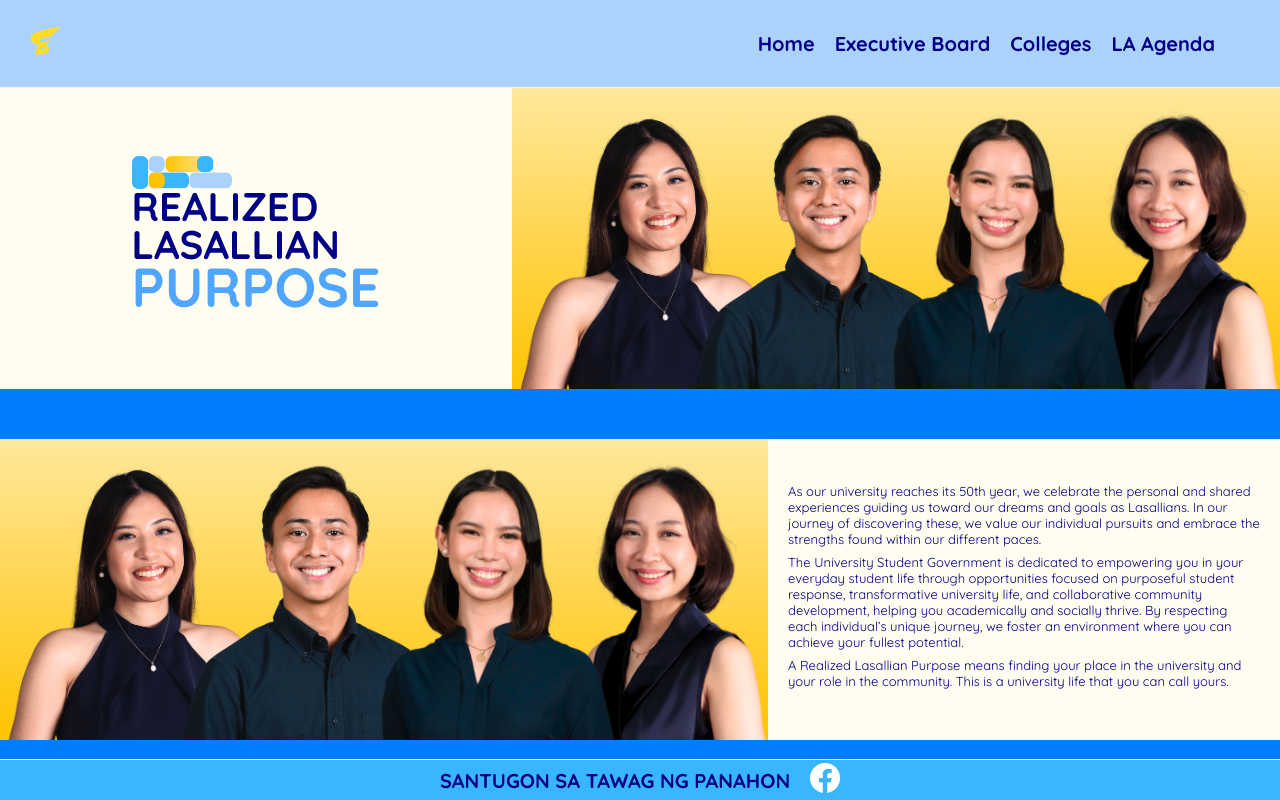
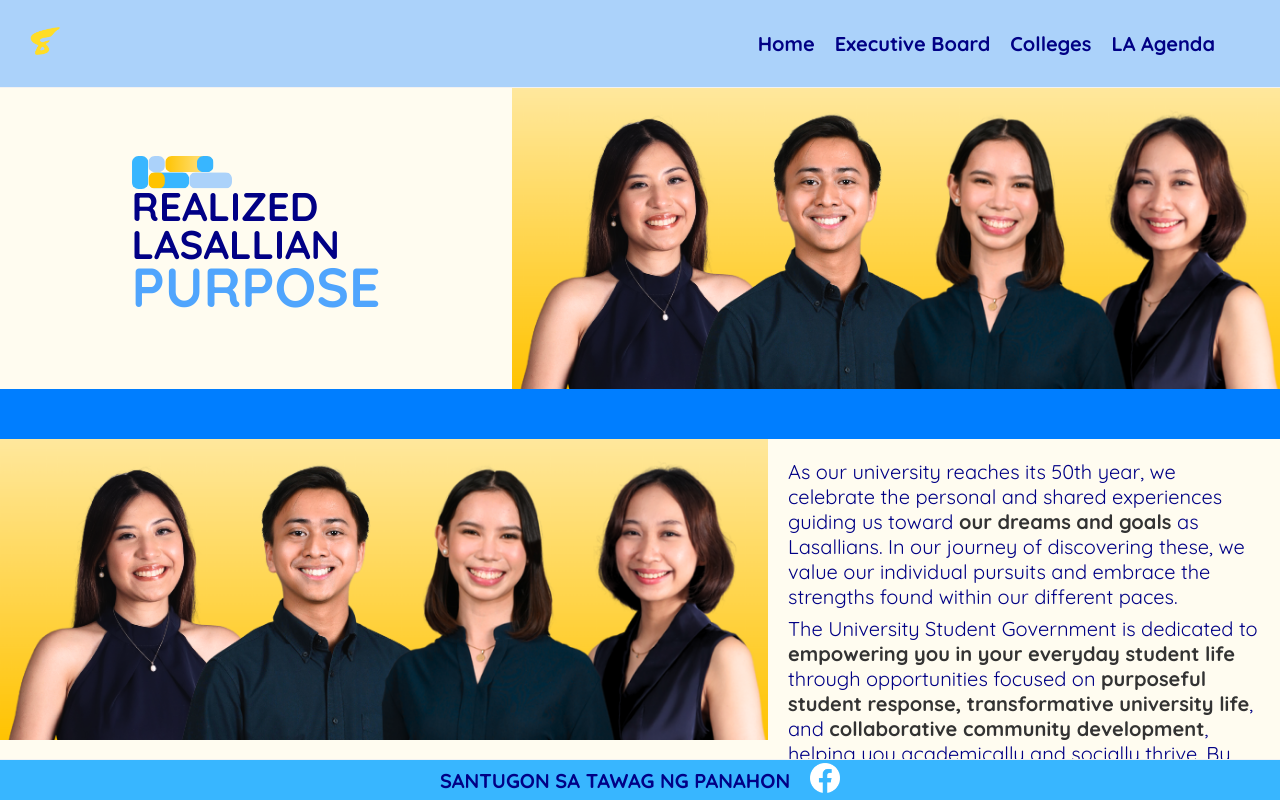
Before and after one commit to manoloenriquez/derecho39, a React (Create React App) app in the folder derecho-39/: page / in a window 1280 px wide. Built offline with nearby package versions, Linux system fonts and the light colour scheme.

Commit message:
font changes
woah

```diff
--- a/derecho-39/src/Base.js
+++ b/derecho-39/src/Base.js
@@ -21,16 +21,16 @@ const Base = () => {
                 <div className="vision">
                     <div className="baseSpeechContainer">
                         <p className="baseSpeech">
-                            As our university reaches its 50th year, we celebrate the personal and shared experiences guiding us toward our dreams and goals as Lasallians.
+                            As our university reaches its 50th year, we celebrate the personal and shared experiences guiding us toward <strong>our dreams and goals </strong>as Lasallians.
                             In our journey of discovering these, we value our individual pursuits and embrace the strengths found within our different paces.
                         </p>
                         <p className="baseSpeech">
-                            The University Student Government is dedicated to empowering you in your everyday student life through opportunities focused on purposeful student response, transformative university life, and collaborative community development,
+                            The University Student Government is dedicated to <strong>empowering you in your everyday student life</strong> through opportunities focused on <strong> purposeful student response, transformative university life</strong>, and <strong>collaborative community development</strong>,
                             helping you academically and socially thrive. By respecting each individual’s unique journey, we foster an environment where you can achieve your fullest potential.
                         </p>
                         <p className="baseSpeech">
-                            A Realized Lasallian Purpose means finding your place in the university and your role in the community.
-                            This is a university life that you can call yours.
+                            <strong>A Realized Lasallian Purpose</strong> means finding your place in the university and your role in the community.
+                            <strong>This is a university life that you can call yours</strong>.
                         </p>
                     </div>
                 </div>
--- a/derecho-39/src/index.css
+++ b/derecho-39/src/index.css
@@ -189,7 +189,7 @@ body, html {
 }
 
 .baseSpeech {
-  font-size: 13px;
+  font-size: 20px;
   color: #010085;
   margin-bottom: 7px;
 }
```
